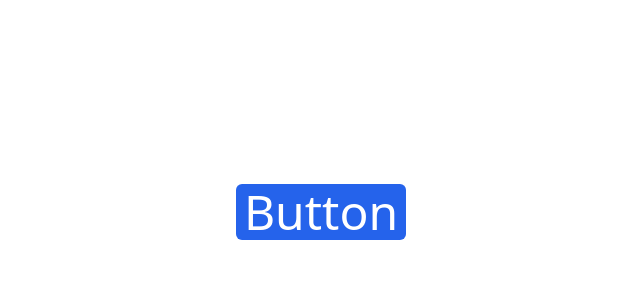
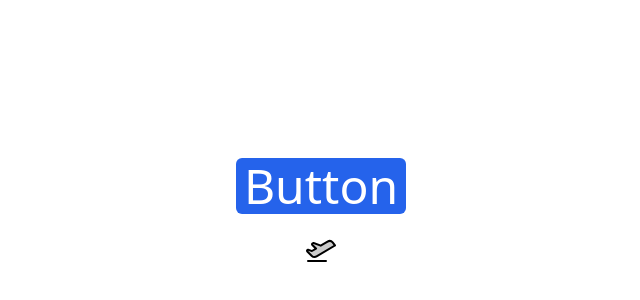
Before and after one commit to JoaoMadeiraxyz/musify, a Next.js app: page / in a window 1280 px wide. Shown: the part 188-488 px from the top of the page, without its empty margins (319-959 px from the left). Built offline with nearby package versions, Linux system fonts and the light colour scheme.

Commit message:
add phosphoricons dependency

```diff
--- a/src/app/page.tsx
+++ b/src/app/page.tsx
@@ -1,10 +1,12 @@
-import Image from "next/image";
 import { Button } from "./components/Button";
+
+import { AirplaneTakeoff } from "@phosphor-icons/react/dist/ssr";
 
 export default function Home() {
   return (
     <main className="flex flex-col items-center justify-center h-screen gap-5">
       <Button />
+      <AirplaneTakeoff size={32} weight="duotone" />
     </main>
   );
 }
```
Also changed, not shown: package.json (+6 -5 lines), 1 other file (tests, documents, lock files or other folders).
